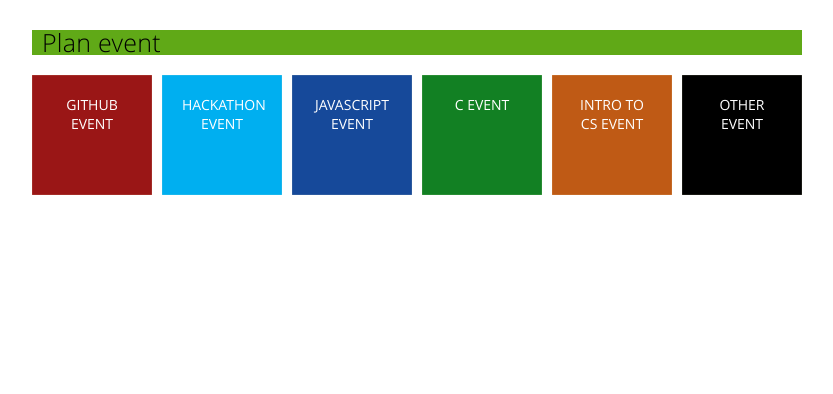
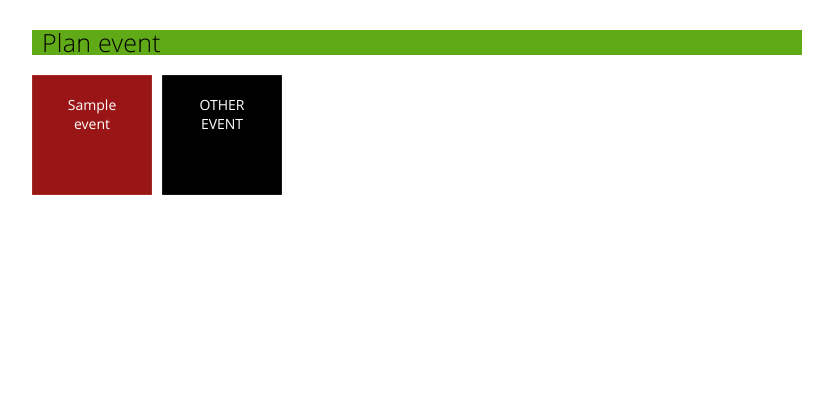
Before and after one commit to ohemorange/gsr14, a Django app: template templates/homepage.html in a window 1280 px wide. Shown: the part 88-482 px from the top of the page, without its empty margins (208-1041 px from the left). Run offline with Django 3.2, Linux system fonts and the light colour scheme; the template is opened without the code that fills it: most values are stand-ins (such as "Sample title", 1, 10 or a date in 2020); some libraries are stand-ins or nearby versions.

Commit message:
homepage updates dynamically

```diff
--- a/templates/homepage.html
+++ b/templates/homepage.html
@@ -8,21 +8,14 @@
  <div class="container">
   <div class="grid fluid">
    <div class="row">
-    <a href="/hello.html" data-click="transform" style="padding:20px;" class="tile  text-center bg-darkRed bg-hover-red fg-white fg-hover-white bd-orange" >
-     GITHUB EVENT
+   {% if events %}
+    {% for event in events %}
+    <a href="/{{event}}.html" data-click="transform" style="padding:20px;" class="tile  text-center bg-darkRed bg-hover-red fg-white fg-hover-white bd-orange" >
+     {{event}}
     </a>
-    <a href="/hello.html" data-click="transform" style="padding:20px" class="tile  text-center primary bg-blue bg-hover-cyan fg-white fg-hover-white bd-orange" >
-     HACKATHON EVENT
-    </a>
-    <a href="/hello.html" data-click="transform" style="padding:20px" class="tile  text-center primary bg-darkBlue bg-hover-blue fg-white fg-hover-white bd-orange" >
-     JAVASCRIPT EVENT
-    </a>
-    <a href="/hello.html" data-click="transform" style="padding:20px" class="tile text-center bg-darkGreen bg-hover-green fg-white fg-hover-white bd-orange" >
-     C EVENT
-    </a>
-    <a href="/hello.html" data-click="transform" style="padding:20px;" class="tile text-center bg-darkOrange bg-hover-orange fg-white fg-hover-white bd-orange" >
-     INTRO TO CS EVENT
-    </a>
+    {% endfor %}
+   {% endif %}
+
     <a href="/hello.html" data-click="transform" style="padding:20px;" class="tile text-center bg-black bg-hover-gray fg-white fg-hover-white bd-orange" >
      OTHER EVENT
     </a>
```
